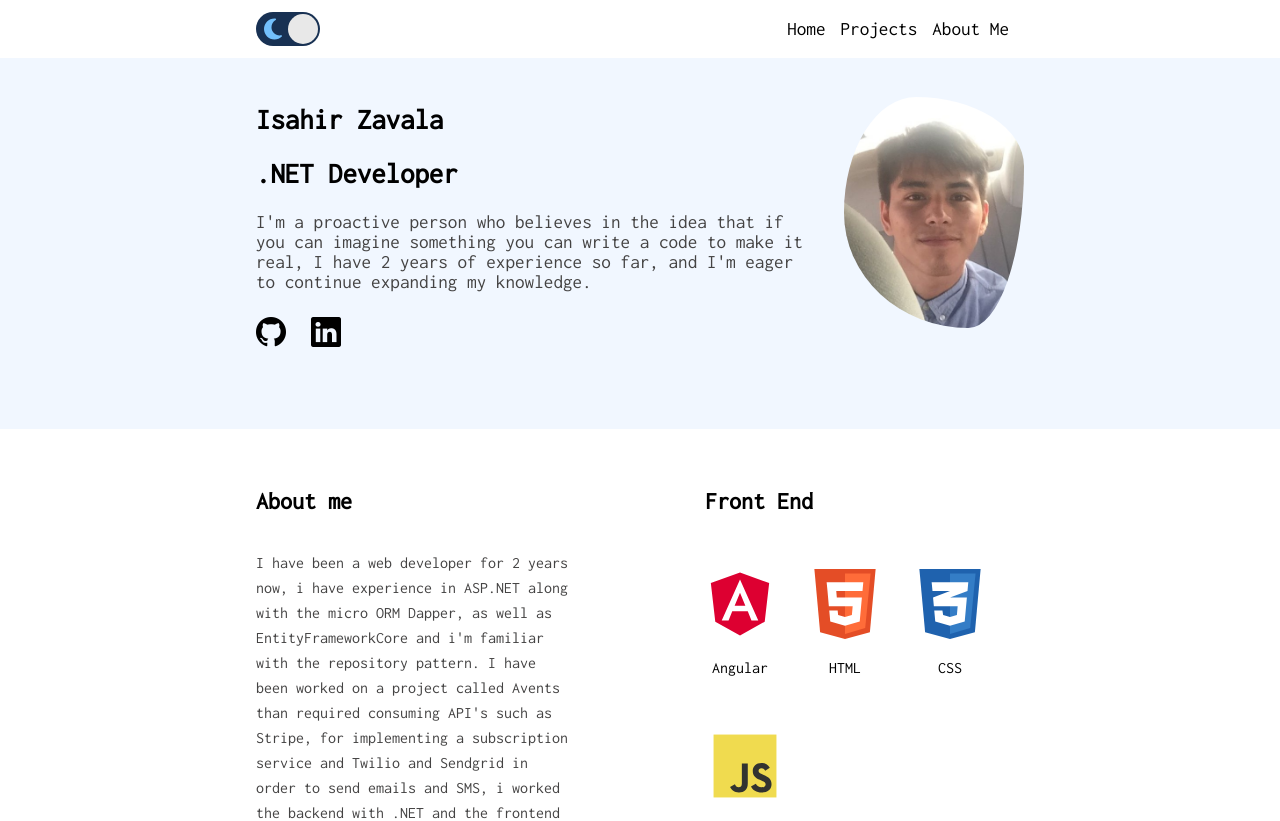
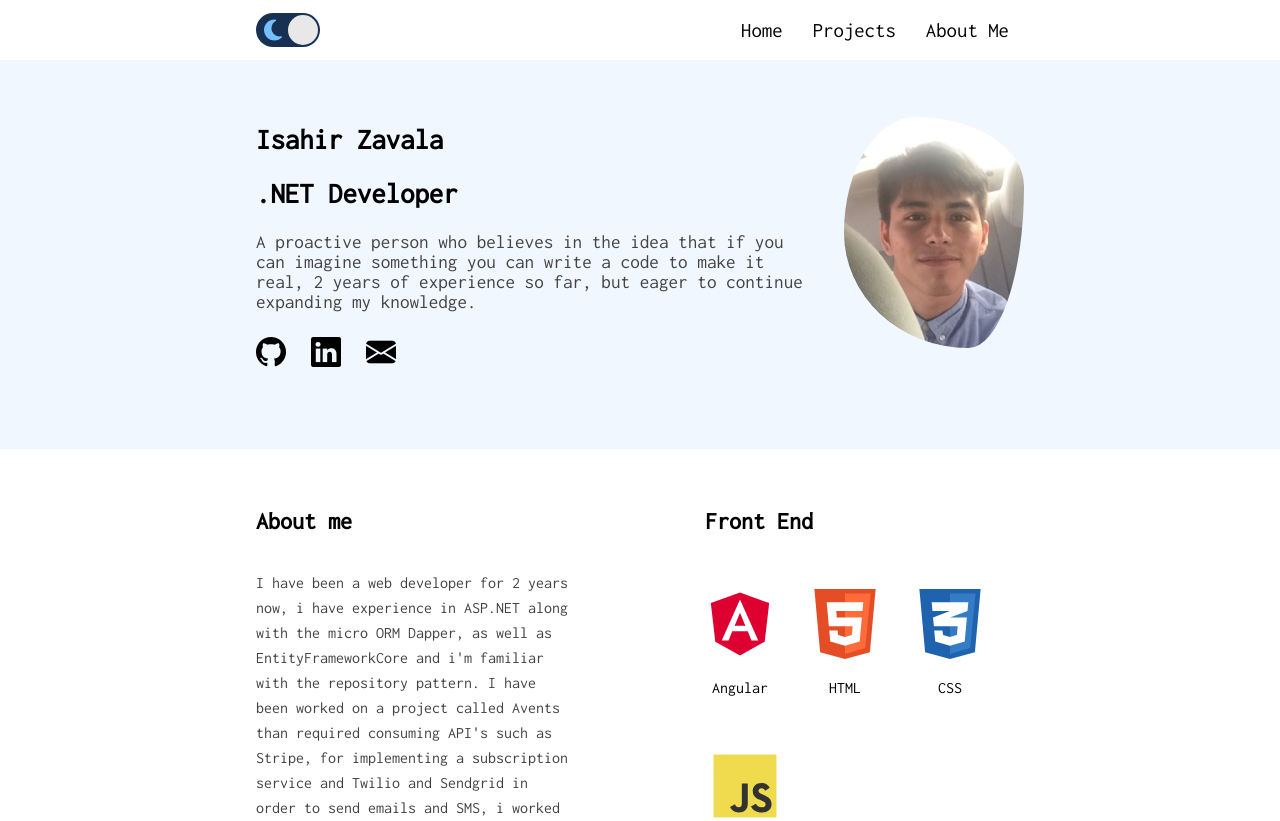
Before and after one commit to isahir0711/portfolio, an Angular app: page / in a window 1280 px wide. Shown: the top 821 px of the page. Built offline with nearby package versions, Linux system fonts and the light colour scheme.

Commit message:
overlay on menu

```diff
--- a/src/app/app-routing.module.ts
+++ b/src/app/app-routing.module.ts
@@ -6,8 +6,8 @@ import { AboutmeComponent } from './aboutme/aboutme.component';
 
 const routes: Routes = [
   {path:'',component:WelcomeComponent},
-  {path:'skills',component:ProjectsComponent},
-  {path:'aboutme',component:AboutmeComponent},
+  {path:'projects',component:ProjectsComponent,data:{animation: 'isRight'}},
+  {path:'aboutme',component:AboutmeComponent,data:{animation: 'isRight'}},
 
   {path:'**',redirectTo:''},
 ];
--- a/src/app/app.component.ts
+++ b/src/app/app.component.ts
@@ -1,10 +1,22 @@
 import { Component } from '@angular/core';
+import { RouterOutlet } from '@angular/router';
+import {fader} from './route-animations';
 
 @Component({
   selector: 'app-root',
   templateUrl: './app.component.html',
-  styleUrls: ['./app.component.css']
+  styleUrls: ['./app.component.css'],
+
+  animations: [
+    fader,
+  ]
 })
+
+
 export class AppComponent {
   title = 'MyPortfolio';
+
+  // prepareRoute(outlet: RouterOutlet){
+  //   return outlet && outlet.activatedRoute && outlet.activatedRouteData['animation'];
+  // }
 }
--- a/src/app/app.module.ts
+++ b/src/app/app.module.ts
@@ -7,6 +7,8 @@ import { MenuComponent } from './menu/menu.component';
 import { WelcomeComponent } from './welcome/welcome.component';
 import { ProjectsComponent } from './projects/projects.component';
 import { AboutmeComponent } from './aboutme/aboutme.component';
+
+import {BrowserAnimationsModule} from '@angular/platform-browser/animations'
 
 @NgModule({
   declarations: [
@@ -18,7 +20,8 @@ import { AboutmeComponent } from './aboutme/aboutme.component';
   ],
   imports: [
     BrowserModule,
-    AppRoutingModule
+    AppRoutingModule,
+    BrowserAnimationsModule
   ],
   providers: [],
   bootstrap: [AppComponent]
--- a/src/app/menu/menu.component.css
+++ b/src/app/menu/menu.component.css
@@ -21,10 +21,28 @@
   list-style: none;
 }
 
-.link {
-  margin-right: 15px;
+.backdrop{
+  position: absolute;
+  background: var(--backdrop-color);
+  backdrop-filter: blur(10px);
+  border-radius: 10px;
+  z-index: -1;
+  opacity: 0;
+  transition: 0.2s ease left,width,opacity;
 }
 
+.backdrop.show{
+  opacity: 1;
+}
+
+.link{
+  height: auto;
+}
+
+.link>a{
+  padding: 10px 15px;
+  font-size: 1.3rem;
+}
 
 .menu {
   display: none;
@@ -198,4 +216,8 @@ a {
   .navlinks.active>.links {
     opacity: 1;
   }
+
+  .backdrop{
+    display: none;
+  }
 }
--- a/src/app/menu/menu.component.html
+++ b/src/app/menu/menu.component.html
@@ -14,9 +14,10 @@
       </div>
 
       <div class="navlinks">
+        <div id="menu-backdrop" class="backdrop"></div>
         <ul class="links">
           <li class="link"><a (click)="closeMenu()" routerLink="">Home</a></li>
-          <li class="link"><a (click)="closeMenu()" routerLink="skills">Projects</a></li>
+          <li class="link"><a (click)="closeMenu()" routerLink="projects">Projects</a></li>
           <li class="link"><a (click)="closeMenu()" routerLink="aboutme">About Me</a></li>
         </ul>
       </div>
--- a/src/app/menu/menu.component.ts
+++ b/src/app/menu/menu.component.ts
@@ -12,6 +12,7 @@ export class MenuComponent implements OnInit {
 
 
   ngOnInit(): void {
+    this.overlayRender();
     this.applyTheme();
     // Detectar cambios en el esquema de color preferido del dispositivo
     window.matchMedia('(prefers-color-scheme: dark)').addEventListener('change', this.onPreferredColorSchemeChange.bind(this));
@@ -50,6 +51,25 @@ export class MenuComponent implements OnInit {
     }
   }
 
+  overlayRender(): void{
+    const backdrop = document.querySelector('.backdrop');
+    const nav_links = document.querySelectorAll('.link a');
+
+    nav_links.forEach((list_item)=>{
+      list_item.addEventListener('mouseover',() =>{
+        backdrop?.classList.add('show');
+        let position = list_item.getBoundingClientRect();
+        (backdrop as HTMLElement).style.left = position.x  + 'px';
+        (backdrop as HTMLElement).style.top = position.y  + 'px';
+        (backdrop as HTMLElement).style.height = position.height  + 'px';
+        (backdrop as HTMLElement).style.width = position.width  + 'px';
+      });
+      list_item.addEventListener('mouseleave',() =>{
+        backdrop?.classList.remove('show');
+      })
+    });
+  }
+
   closeMenu(): void{
     const nav = document.querySelector('.navlinks');
     if(nav !== null){
--- /dev/null
+++ b/src/app/route-animations.ts
@@ -0,0 +1,31 @@
+import {
+    trigger,
+    transition,
+    style,
+    query,
+    group,
+    animateChild,
+    animate,
+    keyframes
+} from '@angular/animations'
+
+
+export const fader =
+    trigger('routeanimations', [
+        transition('* <=> *', [
+            query(':enter, :leave', [
+                style({
+                    position: 'absolute',
+                    left: 0,
+                    width: '100%',
+                    opacity: 0,
+                    transform: 'scale(0) translateY(100%)',
+                }),
+            ]),
+            query(':enter', [
+                animate('600ms ease',
+                    style({ opacity: 1, transform: 'scale(1) translateY(0)' })
+                ),
+            ])
+        ]),
+    ]);
--- a/src/app/welcome/welcome.component.css
+++ b/src/app/welcome/welcome.component.css
@@ -1,6 +1,6 @@
 .welcome {
     background: var(--welcome-background);
-    padding: 80px 0 80px 0;
+    padding: 100px 0 80px 0;
 }
 
 .container {
--- a/src/app/welcome/welcome.component.html
+++ b/src/app/welcome/welcome.component.html
@@ -3,14 +3,17 @@
         <div class="content">
             <h1>Isahir Zavala</h1>
             <h2>.NET Developer</h2>
-            <p>I'm a proactive person who believes in the idea that if you can imagine something you can write a code to
-                make it real, I have 2 years of experience so far, and I'm eager to continue expanding my knowledge.</p>
+            <p>A proactive person who believes in the idea that if you can imagine something you can write a code to
+                make it real, 2 years of experience so far, but eager to continue expanding my knowledge.</p>
             <div class="social-links">
                 <a target="_blank" class="social-link" href="https://github.com/isahir0711">
                     <i class="bi bi-github"></i>
                 </a>
                 <a target="_blank" class="social-link" href="https://www.linkedin.com/in/isahir-zavala-miranda-70479a266/">
                     <i class="bi bi-linkedin"></i>
+                </a>
+                <a target="_blank" class="social-link" href="mailto:isahirzavala@hotmail.com?Subject=Interesado%20en%20tus%20servicios">
+                    <i class="bi bi-envelope-fill"></i>
                 </a>
             </div>
         </div>
@@ -33,7 +36,7 @@
             i worked the backend with .NET and the frontend with Bootstrap
         </p>
         <h2>Last Professional Expereience</h2>
-        <a href="www.google.com" class="experience-card">
+        <a target="_blank" href="https://avents.co" class="experience-card">
             <h2 class="experience-card-title">Avents</h2>
                 <h3>June 2021 - March 2023</h3>
                 <p>Developed a web applicaciont to organize events and appointments, with a subscription functionality</p>
--- a/src/styles.css
+++ b/src/styles.css
@@ -20,7 +20,8 @@ html{
     --welcome-fontcolor:#444343;
     --button-background:#ffffff;
     --card-border:#c5c3c3;
-    --text-hover:#444343;
+    --text-hover:#c7c7c7;
+    --backdrop-color:#d6d9dd;
     --box-shadow:rgba(0,0,0,0.1);
     /* Valores predeterminados para el tema claro */
 }
@@ -33,7 +34,8 @@ html{
     --welcome-fontcolor:#c5c3c3;
     --button-background:#111827;
     --card-border:#444343;
-    --text-hover:#c5c3c3;
+    --text-hover:#838383;
+    --backdrop-color:#0b182b;
     --box-shadow:rgba(0, 0, 0, 1);
     /* Variables personalizadas para el tema oscuro */
 }
```
